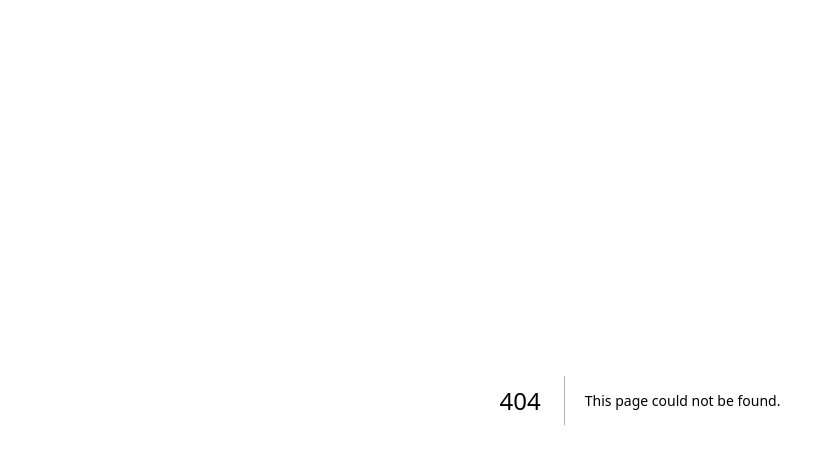
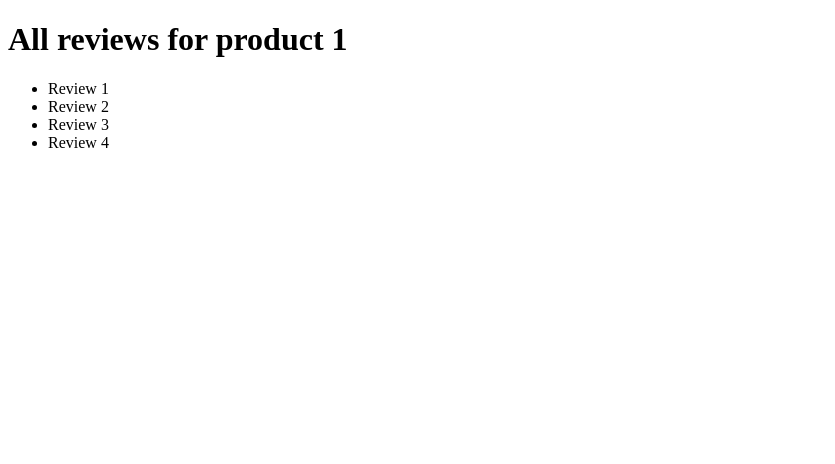
Before and after one commit to p-fassbender/nextjs-15-demo, a Next.js app in the folder routing-demo/: page /products/1/reviews in a window 1280 px wide. Before the commit this address had no page. Shown: the top 464 px of the page, without its empty margins (0-835 px from the left). Built offline with nearby package versions, Linux system fonts and the light colour scheme.

Commit message:
nested dynamic routes

```diff
--- /dev/null
+++ b/routing-demo/src/app/products/[productId]/reviews/[reviewId]/page.js
@@ -0,0 +1,4 @@
+export default async function ProductReview({ params }) {
+    const { productId, reviewId } = await params
+    return <h1>review {reviewId} for product {productId}</h1>
+}
--- /dev/null
+++ b/routing-demo/src/app/products/[productId]/reviews/page.js
@@ -0,0 +1,12 @@
+export default async function ProductReviews({ params }) {
+    const productId = (await params).productId
+    return <>
+        <h1>All reviews for product {productId}</h1>
+        <ul>
+            <li>Review 1</li>
+            <li>Review 2</li>
+            <li>Review 3</li>
+            <li>Review 4</li>
+        </ul>
+    </>
+}
```
